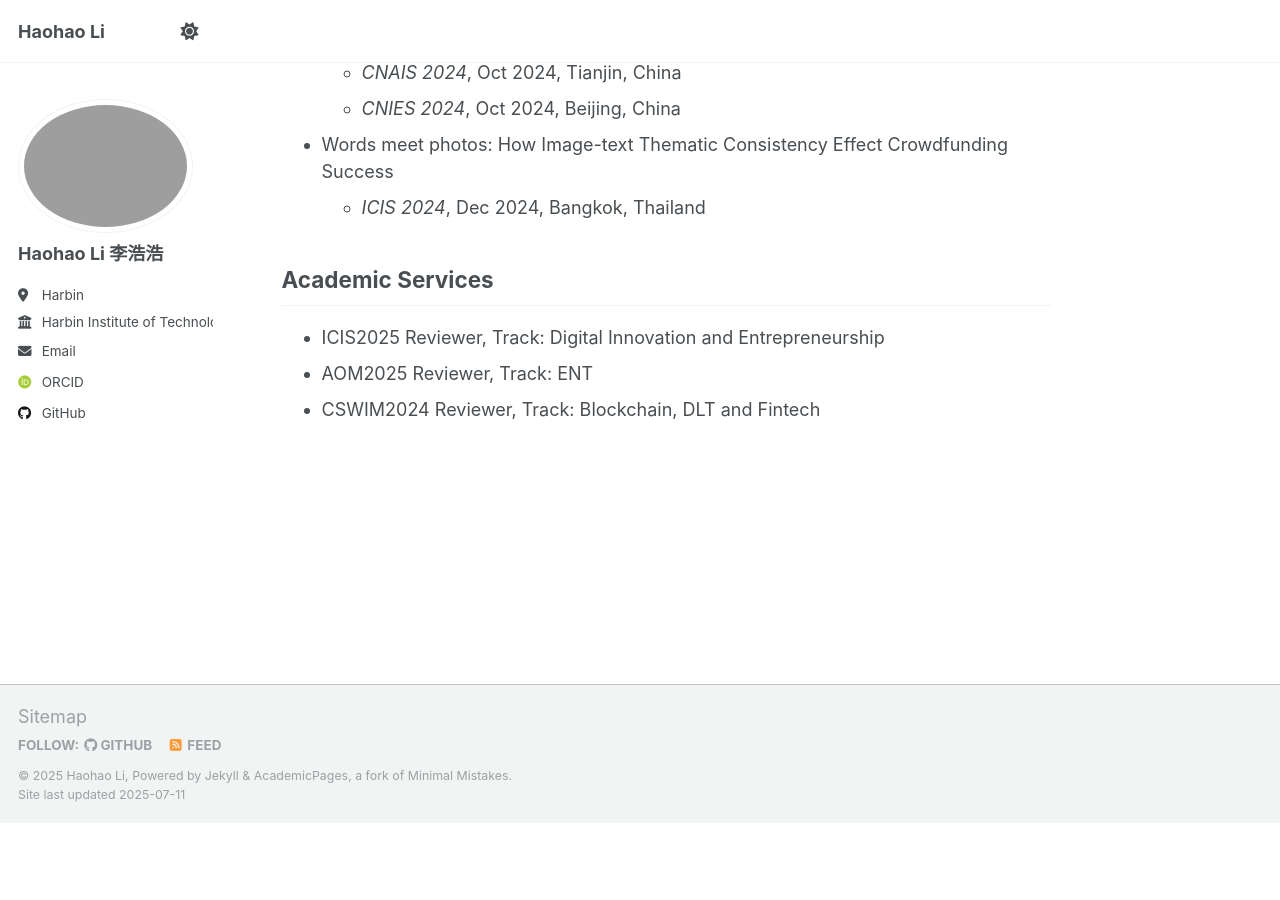
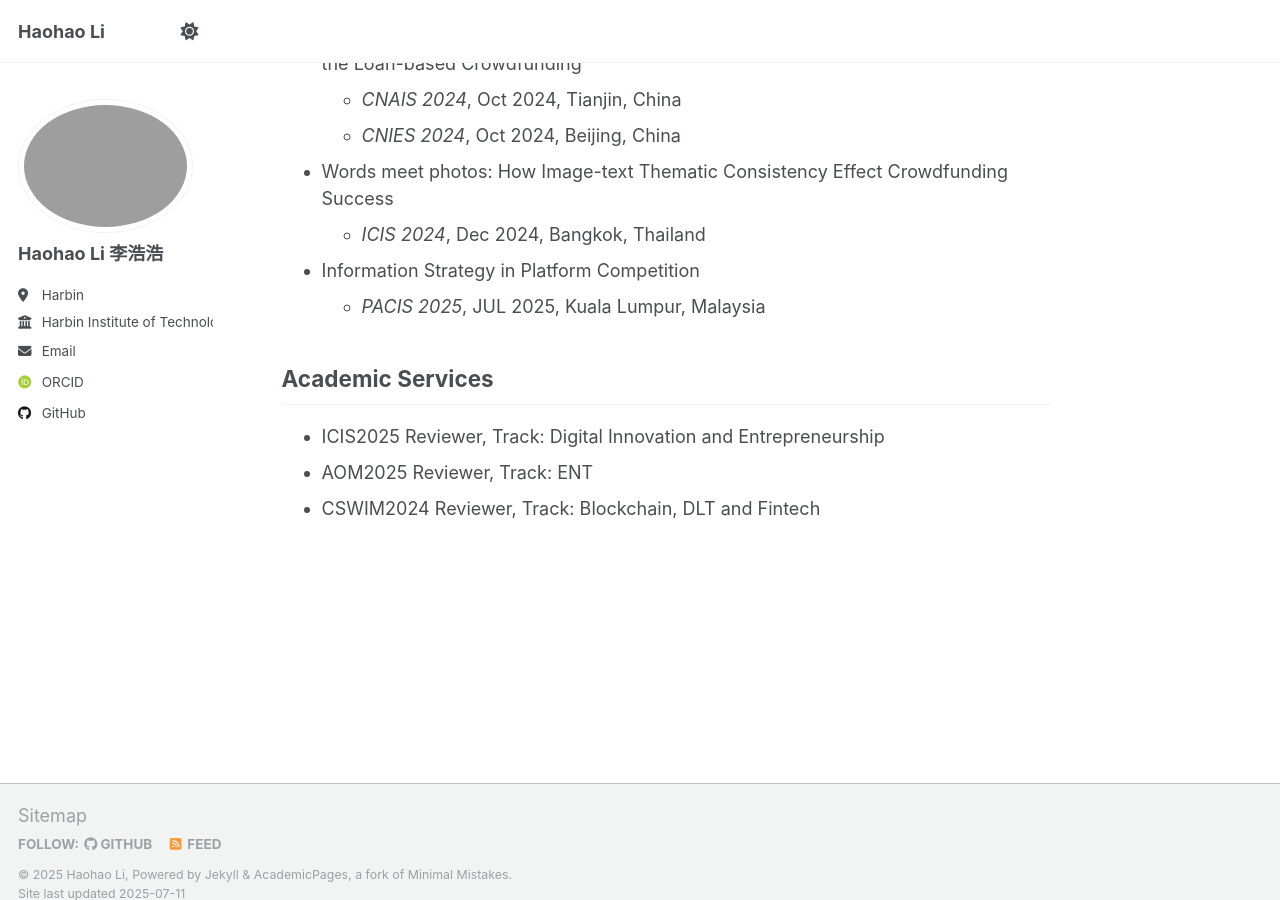
Before and after one commit to Harold9568/Harold9568.github.io, a Jekyll site: the page built from _pages/about.md, in a window 1280 px wide and 900 px high, scrolled down 2286 px. Built offline with Jekyll 4.4.1, drawn with Linux system fonts in a browser that asks for light colours; some web fonts are replaced; before the commit the page ends 3108 px from its top, so only the background shows below that.

Commit message:
Update about.md

```diff
--- a/_pages/about.md
+++ b/_pages/about.md
@@ -68,6 +68,8 @@ Conference Presentations
   - _CNIES 2024_, Oct 2024, Beijing, China
 - Words meet photos:  How Image-text Thematic Consistency Effect Crowdfunding Success
   - _ICIS 2024_, Dec 2024, Bangkok, Thailand
+- Information Strategy in Platform Competition
+  - _PACIS 2025_, JUL 2025, Kuala Lumpur, Malaysia
 
 Academic Services
 ------
```
